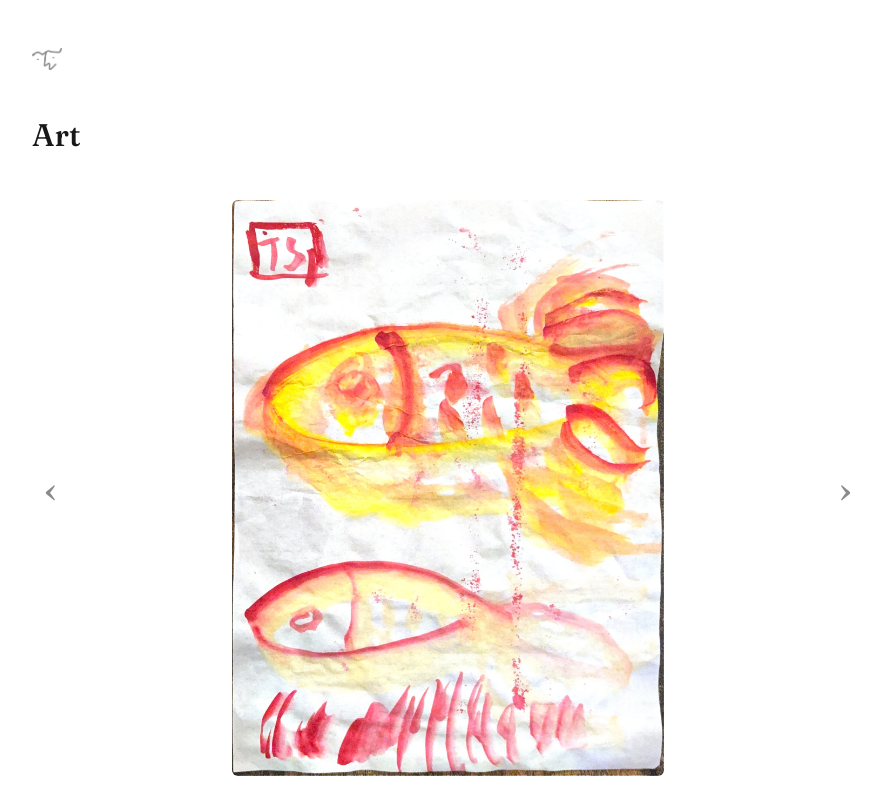
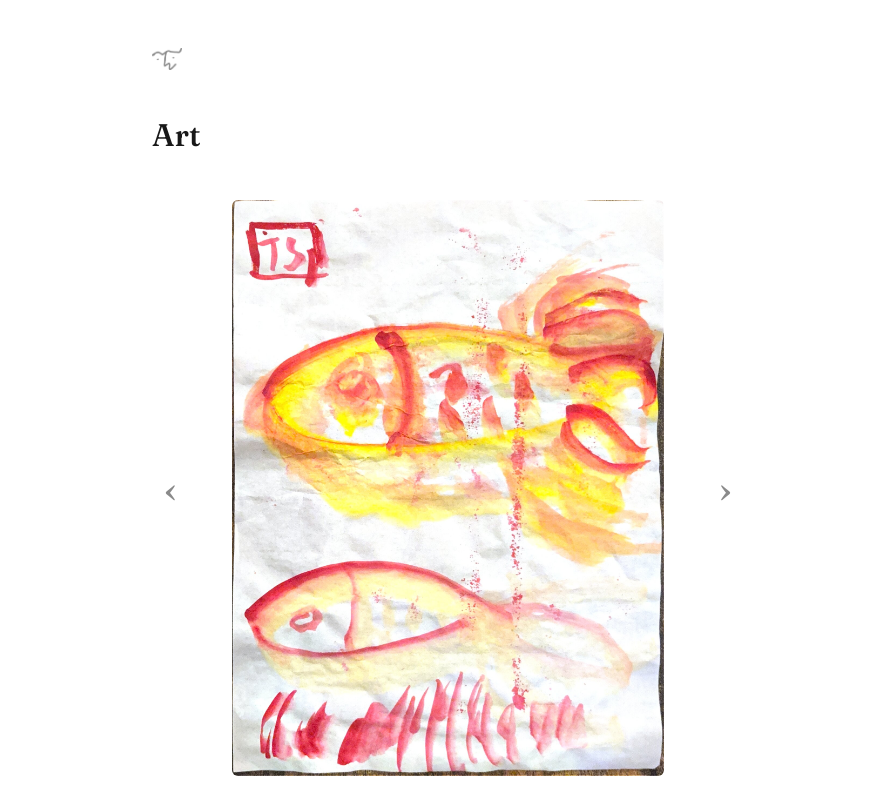
Before and after one commit to taziksh/taziksh.github.io, an Astro site: page /art in a window 1280 px wide. Shown: the top 795 px of the page, without its empty margins (192-1073 px from the left). Built offline with nearby package versions, Linux system fonts and the light colour scheme; Astro itself is replaced by a stand-in of ours.

Commit message:
Put art page on the standard column

```diff
--- a/src/pages/art.astro
+++ b/src/pages/art.astro
@@ -81,9 +81,9 @@ const pieces = [
 
     <style>
       .art {
-        max-width: 880px;
+        max-width: 640px;
         margin: 0 auto;
-        padding: 3rem 1.5rem 4rem;
+        padding: 3rem 1.5rem 6rem;
       }
       .viewer {
         display: grid;
```
